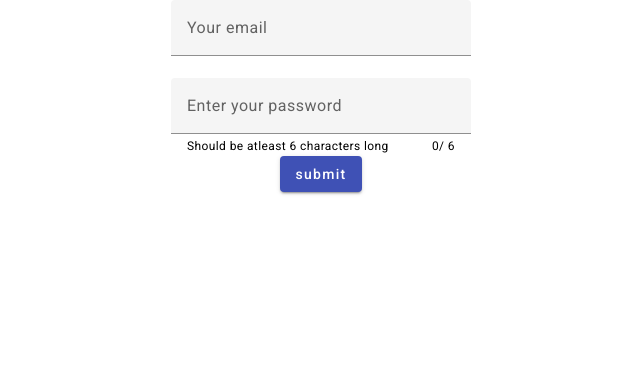
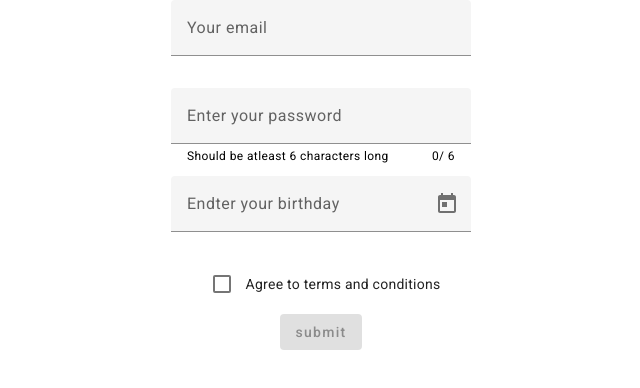
Before and after one commit to kennedybabu/fitness-app, an Angular app: page /signup in a window 1280 px wide. Shown: the top 388 px of the page, without its empty margins (319-959 px from the left). Built offline with nearby package versions, Linux system fonts and the light colour scheme.

Commit message:
feature: add and style the signup form component

```diff
--- a/src/app/auth/signup/signup.component.html
+++ b/src/app/auth/signup/signup.component.html
@@ -1,5 +1,5 @@
 <section class="signup-form">
-    <form #f="ngForm" (ngSubmit)="onSubmit(f)" fxLayout="column" fxLayoutAlign="center center">
+    <form #f="ngForm" (ngSubmit)="onSubmit(f)" fxLayoutGap="10px" fxLayout="column" fxLayoutAlign="center center">
         <mat-form-field>
             <input
             type="email"
@@ -26,6 +26,14 @@
             <mat-hint align="end"> {{ pwInput?.value?.length }}/ 6</mat-hint>
             <mat-error>Has to be at least 6 characters</mat-error>
         </mat-form-field>
-        <button mat-raised-button color="primary">submit</button>
+        <mat-form-field>
+            <input [max]="maxDate" ngModel name="birthdate" matInput placeholder="Endter your birthday" required [matDatepicker]="picker">
+            <mat-datepicker-toggle matSuffix [for]="picker"></mat-datepicker-toggle>
+            <mat-datepicker #picker></mat-datepicker>
+        </mat-form-field>
+
+        <mat-checkbox  ngModel name="agree" labelPosition="after">Agree to terms and conditions</mat-checkbox>
+
+        <button [disabled]="f.invalid" mat-raised-button color="primary">submit</button>
     </form>
 </section>
--- a/src/app/auth/signup/signup.component.ts
+++ b/src/app/auth/signup/signup.component.ts
@@ -1,4 +1,4 @@
-import { Component } from '@angular/core';
+import { Component, OnInit } from '@angular/core';
 import { NgForm } from '@angular/forms';
 
 @Component({
@@ -6,10 +6,21 @@ import { NgForm } from '@angular/forms';
   templateUrl: './signup.component.html',
   styleUrls: ['./signup.component.scss']
 })
-export class SignupComponent {
+export class SignupComponent implements OnInit{
+  maxDate!: Date | null
 
+
+  constructor() {}
 
   onSubmit(form: NgForm) {
     console.log(form)
   }
+
+
+  ngOnInit(): void {
+     this.maxDate = new Date()
+
+     this.maxDate.setFullYear(this.maxDate.getFullYear() - 18)
+
+  }
 }
--- a/src/app/material.module.ts
+++ b/src/app/material.module.ts
@@ -3,6 +3,9 @@ import { MatButtonModule} from "@angular/material/button"
 import { MatIconModule } from "@angular/material/icon"
 import { MatFormFieldModule } from  "@angular/material/form-field"
 import {  MatInputModule } from  "@angular/material/input"
+import { MatDatepickerModule } from "@angular/material/datepicker"
+import { MatNativeDateModule } from "@angular/material/core";
+import { MatCheckboxModule } from "@angular/material/checkbox"
 
 
 @NgModule({
@@ -10,12 +13,19 @@ import {  MatInputModule } from  "@angular/material/input"
         MatButtonModule,
         MatIconModule,
         MatFormFieldModule,
-        MatInputModule],
+        MatInputModule,
+        MatDatepickerModule,
+        MatNativeDateModule,
+        MatCheckboxModule
+    ],
     exports: [
         MatButtonModule,
         MatIconModule,
         MatFormFieldModule,
-        MatInputModule]
+        MatInputModule,
+        MatDatepickerModule,
+        MatNativeDateModule,
+        MatCheckboxModule]
 })
 
 
```
